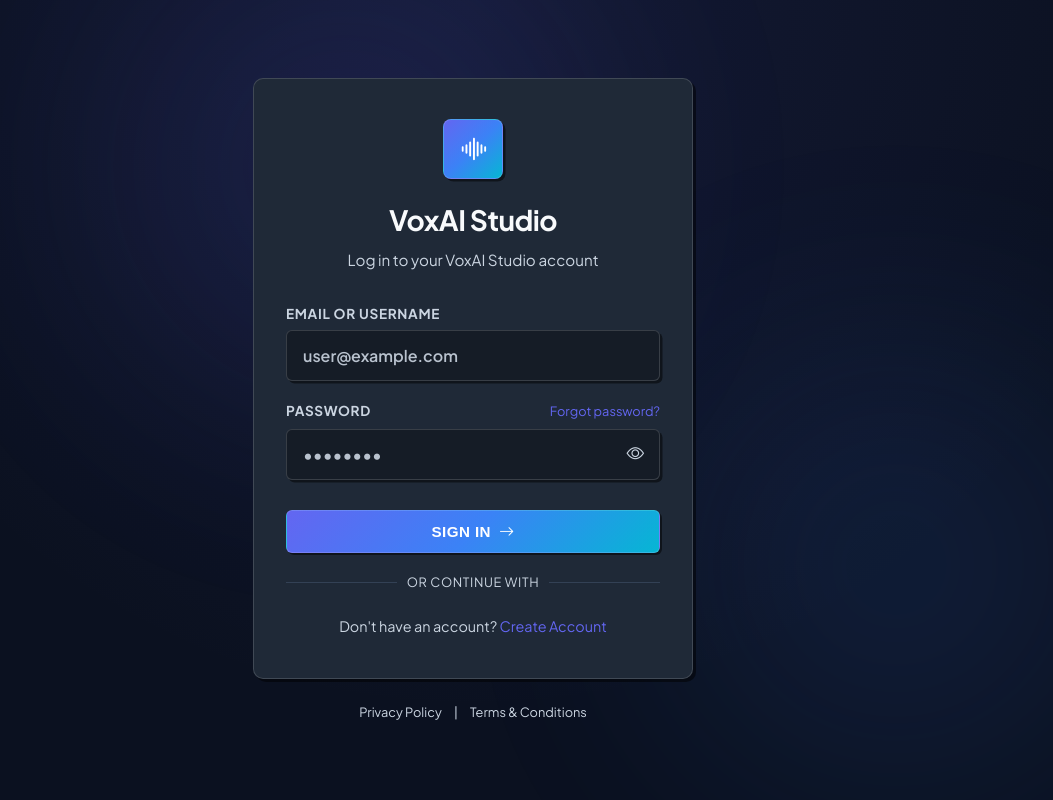
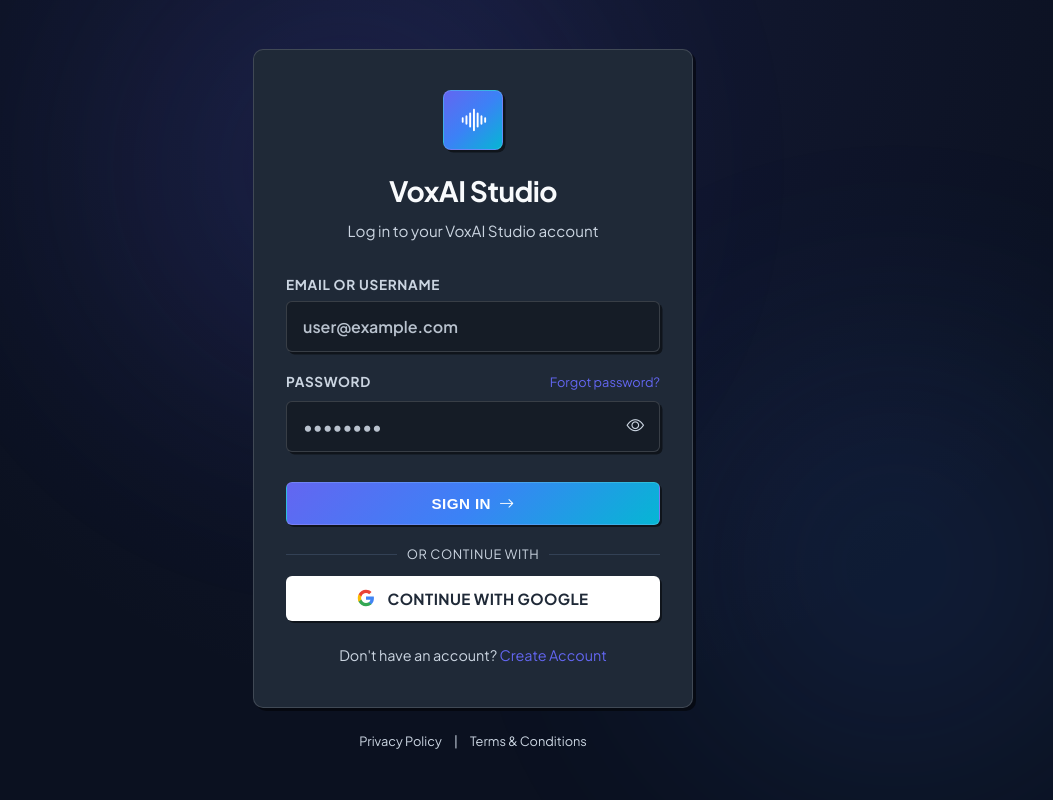
Before and after one commit to patelmai48/Text-To-Speech, a Flask app: page /login in a window 1280 px wide. Shown: the whole page, without its empty margins (167-1220 px from the left). Run offline with Flask 3, Linux system fonts and the light colour scheme; some libraries are stand-ins or nearby versions.

Commit message:
Replace pre-selected email widget with clean custom Google button and prompt=select_account OAuth flow

```diff
--- a/routes/auth.py
+++ b/routes/auth.py
@@ -348,7 +348,7 @@ def reset_password():
 def google_auth():
     """Authenticate user with Google credentials."""
     data = request.get_json() or {}
-    credential = data.get('credential')
+    credential = data.get('credential') or data.get('id_token')
     if not credential:
         return jsonify({'success': False, 'message': 'Google credential is required.'}), 400
 
--- a/static/css/style.css
+++ b/static/css/style.css
@@ -728,6 +728,30 @@ a:hover {
 
 .btn-full {
   width: 100%;
+}
+
+.btn-google {
+  display: flex;
+  align-items: center;
+  justify-content: center;
+  gap: 10px;
+  width: 100%;
+  padding: 12px 20px;
+  background: rgba(255, 255, 255, 0.05);
+  border: 1px solid var(--glass-border);
+  border-radius: var(--btn-radius, 12px);
+  color: var(--text-primary);
+  font-family: inherit;
+  font-size: 0.95rem;
+  font-weight: 600;
+  cursor: pointer;
+  transition: all 0.2s ease;
+}
+
+.btn-google:hover {
+  background: rgba(255, 255, 255, 0.12);
+  border-color: rgba(255, 255, 255, 0.25);
+  transform: translateY(-1px);
 }
 
 /* --- Audio Player & Waveform Canvas --- */
--- a/static/js/auth.js
+++ b/static/js/auth.js
@@ -294,18 +294,24 @@ document.addEventListener('DOMContentLoaded', () => {
     });
   }
 
-  // Wire up Google Sign-In Button click fallback
+  // Wire up Google Sign-In Button click handler
   const googleBtn = document.getElementById('google-signin-btn');
   if (googleBtn) {
     googleBtn.addEventListener('click', () => {
-      if (window.google && window.google.accounts && window.google.accounts.id) {
-        window.google.accounts.id.prompt((notification) => {
-          if (notification.isNotDisplayed() || notification.isSkippedMoment()) {
-            showToast('Google Sign-In prompt skipped or not displayed. Please check popup permissions.', 'warning');
-          }
-        });
+      const gIdOnload = document.getElementById('g_id_onload');
+      const clientId = gIdOnload ? gIdOnload.getAttribute('data-client_id') : null;
+
+      if (clientId && !clientId.startsWith('your-google-client-id')) {
+        showToast('Opening Google Sign-In...', 'info', 2500);
+        const redirectUri = window.location.origin + window.location.pathname;
+        const nonce = Math.random().toString(36).substring(2);
+        const oauthUrl = `https://accounts.google.com/o/oauth2/v2/auth?client_id=${encodeURIComponent(clientId)}&redirect_uri=${encodeURIComponent(redirectUri)}&response_type=id_token&scope=openid%20email%20profile&nonce=${nonce}&prompt=select_account`;
+
+        window.location.href = oauthUrl;
+      } else if (window.google && window.google.accounts && window.google.accounts.id) {
+        window.google.accounts.id.prompt();
       } else {
-        showToast('Google Sign-In is initializing. Please try again in a moment.', 'info');
+        showToast('Google Sign-In is not configured on server.', 'error');
       }
     });
   }
--- a/templates/login.html
+++ b/templates/login.html
@@ -85,10 +85,6 @@
           <span style="height: 1px; background: var(--glass-border); flex: 1;"></span>
         </div>
 
-        {% if config.GOOGLE_CLIENT_ID and not config.GOOGLE_CLIENT_ID.startswith('your-google-client-id') %}
-        <div class="g_id_signin" data-type="standard" data-shape="rectangular" data-theme="filled_dark"
-          data-text="signin_with" data-size="large" data-logo_alignment="left" data-width="100%"></div>
-        {% else %}
         <button type="button" class="btn-google" id="google-signin-btn">
           <svg viewBox="0 0 24 24" width="18" height="18" xmlns="http://www.w3.org/2000/svg" style="display: block;">
             <path d="M22.56 12.25c0-.78-.07-1.53-.2-2.25H12v4.26h5.92c-.26 1.37-1.04 2.53-2.21 3.31v2.77h3.57c2.08-1.92 3.28-4.74 3.28-8.09z" fill="#4285F4"/>
@@ -98,7 +94,6 @@
           </svg>
           Continue with Google
         </button>
-        {% endif %}
 
         <div id="auth-recovery-notice" style="display: none; margin-top: 16px; padding: 12px; background: rgba(245, 158, 11, 0.1); border: 1px solid rgba(245, 158, 11, 0.3); border-radius: 8px; text-align: left; font-size: 0.85rem; color: var(--text-secondary);">
           <div style="display: flex; gap: 8px; align-items: flex-start;">
--- a/templates/register.html
+++ b/templates/register.html
@@ -88,9 +88,6 @@
         <span style="height: 1px; background: var(--glass-border); flex: 1;"></span>
       </div>
 
-      {% if config.GOOGLE_CLIENT_ID and not config.GOOGLE_CLIENT_ID.startswith('your-google-client-id') %}
-      <div class="g_id_signin" data-type="standard" data-shape="rectangular" data-theme="filled_dark" data-text="signup_with" data-size="large" data-logo_alignment="left" data-width="100%"></div>
-      {% else %}
       <button type="button" class="btn-google" id="google-signin-btn">
         <svg viewBox="0 0 24 24" width="18" height="18" xmlns="http://www.w3.org/2000/svg" style="display: block;">
           <path d="M22.56 12.25c0-.78-.07-1.53-.2-2.25H12v4.26h5.92c-.26 1.37-1.04 2.53-2.21 3.31v2.77h3.57c2.08-1.92 3.28-4.74 3.28-8.09z" fill="#4285F4"/>
@@ -100,7 +97,6 @@
         </svg>
         Continue with Google
       </button>
-      {% endif %}
 
       <p style="margin-top: 24px; font-size: 0.9rem; color: var(--text-secondary);">
         Already have an account? <a href="/login">Sign In</a>
```
